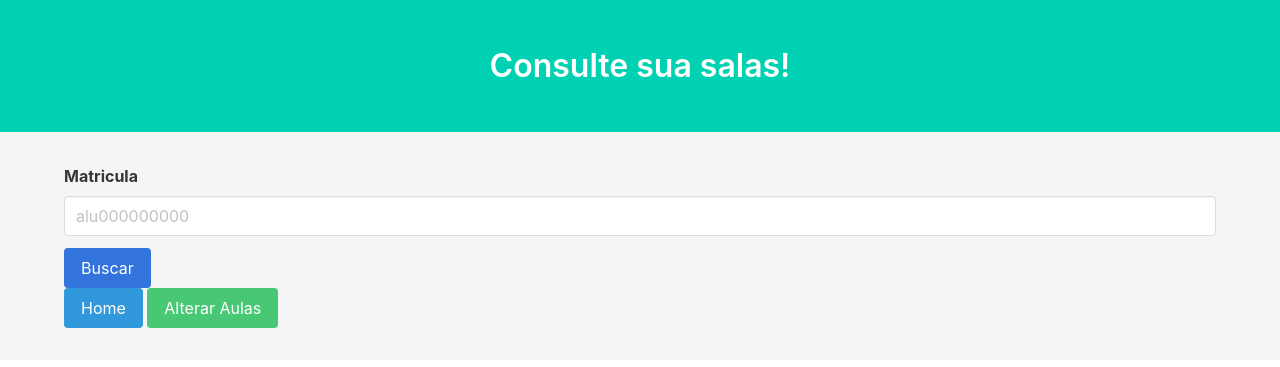
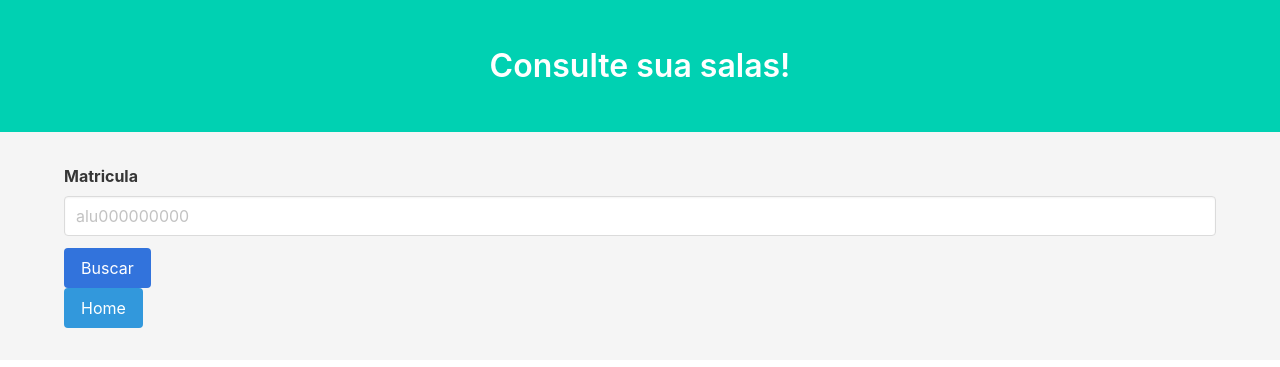
Before and after one commit to angelodc/WebTrabalhoSite, a PHP site: page /consultar.php in a window 1280 px wide. Shown: the top 367 px of the page. Run offline with PHP 8.4, Linux system fonts and the light colour scheme; data that the repository does not hold is empty; some libraries are stand-ins or nearby versions.

Commit message:
Projeto terminado2

```diff
--- a/consultar.php
+++ b/consultar.php
@@ -82,7 +82,14 @@
                </table>
                <?php } ?>
                <a href="index.php"><button class="button is-info">Home</button></a>
-               <?php echo '<a href="aula.php?matricula='.$matricula.'">'?><button class="button is-success">Alterar Aulas</button></a>
+
+               <?php
+                if(isset($_GET['matricula'])){
+                    echo '<a href="aula.php?matricula='.$matricula.'">';
+
+                ?><button class="button is-success">Alterar Aulas</button></a> <?php
+                }
+                ?>
             </div>
          </div>
       </section>
```
